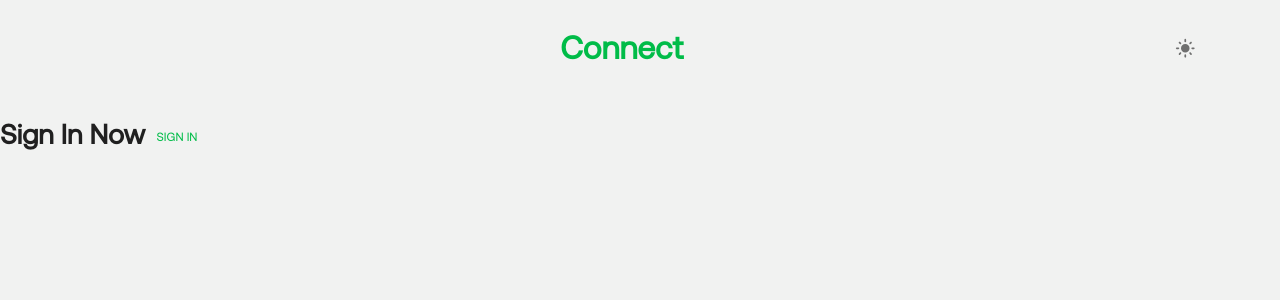
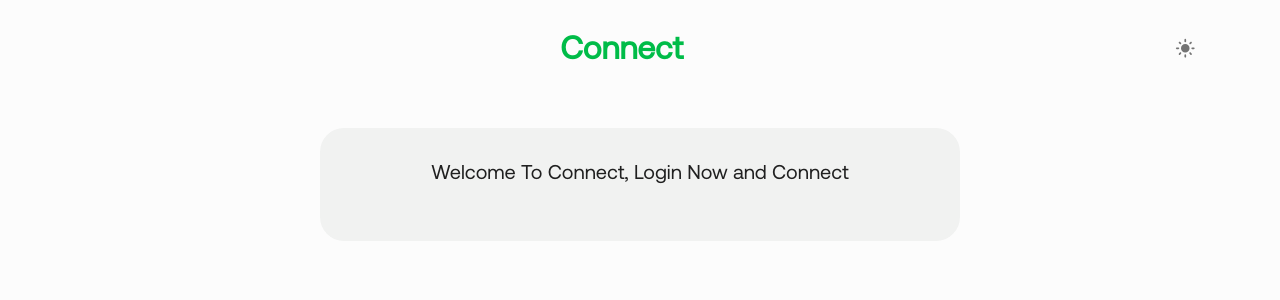
Before and after one commit to sameer-98/connect, a React (Create React App) app: page / in a window 1280 px wide. Shown: the top 300 px of the page. Built offline with nearby package versions, Linux system fonts and the light colour scheme.

Commit message:
Add styles

```diff
--- a/src/routes/authentication/authentication.component.tsx
+++ b/src/routes/authentication/authentication.component.tsx
@@ -1,22 +1,39 @@
 import { signInWithGooglePopup } from "../../utils/firebase.utils"
 import { useDispatch, useSelector } from "react-redux";
 import { setCurrentUser } from "../../store/stateSlice";
-import { Button } from "@mui/material";
+import { Button, Box, useMediaQuery , useTheme, Typography} from "@mui/material";
 import { Navigation } from "../../components/navbar/navigation.component";
 
 
 export const Authentication = () => {
-
+    const theme = useTheme()
+    const isNonMobileScreens = useMediaQuery('(min-width: 1000px)')
     const googleSignIn = async() => {
         const response = await signInWithGooglePopup();
         console.log(response)
     }
 
-   return (<div>
+    console.log(isNonMobileScreens)
+   return (
+   <div>
         <Navigation/>
-        <h1>
-            Sign In Now
-            <Button onClick={googleSignIn}>Sign In</Button>
-        </h1>
+        <Box>
+            <Box
+            width={isNonMobileScreens ? "50%" : "90%"}
+            p='2rem'
+            m='2rem auto'
+            borderRadius='1.5rem'
+            bgcolor={theme.palette.background.alt}>
+
+            <Typography
+            textAlign="center"
+            fontWeight="500"
+            variant="h4"
+            sx={{mb: "1.5rem"}}>
+                Welcome To Connect, Login Now and Connect
+            </Typography>
+
+            </Box>
+        </Box>
     </div>)
 }
--- a/src/theme.ts
+++ b/src/theme.ts
@@ -42,7 +42,7 @@ const colorTokens = {
     },
 }
 
-export const themeSettings = (mode: PaletteMode) => {
+export const themeSettings = (mode: PaletteMode): ThemeOptions => {
     return {
         palette: {
             mode: mode,
@@ -62,8 +62,8 @@ export const themeSettings = (mode: PaletteMode) => {
                     main: colorTokens.primary[500]
                 },
                 background:{
-                    default: colorTokens.white[500],
-                    alt: colorTokens.white[400]
+                    default: colorTokens.white[100],
+                    alt: colorTokens.white[500]
                 }
 
             })
```
